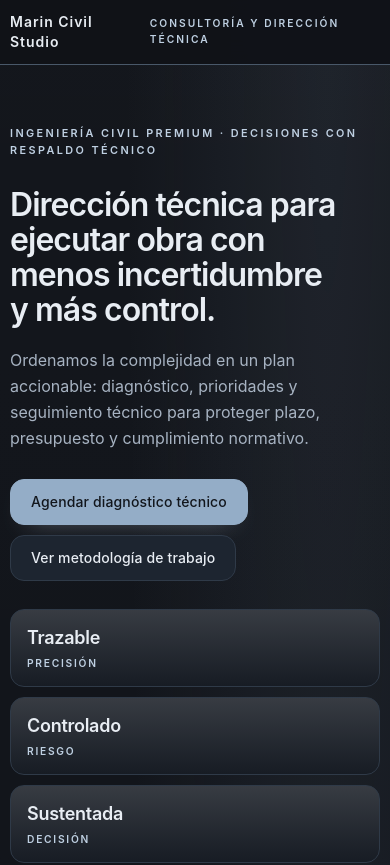
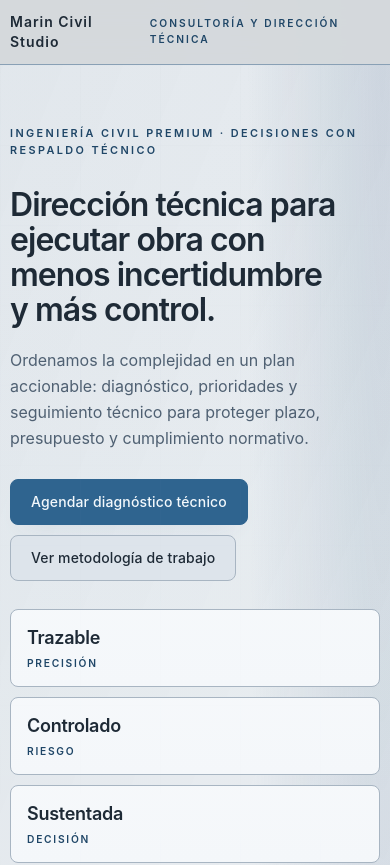
Before and after one commit to Daegon13/civil-premium-demo, a Next.js app: page / in a window 390 px wide. Shown: the top 865 px of the page. Built offline with nearby package versions, Linux system fonts and the light colour scheme; no server answers.

Commit message:
Refine structural design tokens and section usage rules

```diff
--- a/src/app/globals.css
+++ b/src/app/globals.css
@@ -1,22 +1,30 @@
 @import "tailwindcss";
 
 :root {
-  --color-bg: #11141a;
-  --color-surface: #171c24;
-  --color-surface-muted: #1d2530;
-  --color-border: #2f3a48;
-  --color-border-strong: #415268;
-  --color-text: #e8edf3;
-  --color-text-muted: #a7b3c2;
-  --color-accent: #94adc7;
-  --color-accent-strong: #bfd0e2;
+  --color-bg: #e6ebef;
+  --color-surface: #f4f7fa;
+  --color-surface-muted: #dde4eb;
+  --color-border: #a8b5c2;
+  --color-border-strong: #6e8194;
+  --color-text: #1e2a36;
+  --color-text-muted: #4f6072;
+  --color-accent: #2f648f;
+  --color-accent-strong: #1f4667;
+  --color-accent-contrast: #f3f8fc;
 
-  --radius-sm: 0.5rem;
-  --radius-md: 0.875rem;
-  --radius-lg: 1.25rem;
+  --radius-sm: 0.25rem;
+  --radius-md: 0.5rem;
+  --radius-lg: 0.75rem;
 
-  --shadow-soft: 0 28px 55px -38px rgba(0, 0, 0, 0.8);
-  --shadow-panel: 0 24px 42px -34px rgba(0, 0, 0, 0.72), inset 0 1px 0 rgba(255, 255, 255, 0.03);
+  --space-section-y: clamp(4.5rem, 7.4vw, 7.5rem);
+  --space-section-compact: clamp(3.5rem, 6vw, 5.25rem);
+  --space-stack-sm: 0.875rem;
+  --space-stack-md: 1.375rem;
+  --space-stack-lg: 2.125rem;
+
+  --shadow-soft: 0 20px 36px -28px rgba(24, 40, 58, 0.36);
+  --shadow-panel: 0 28px 42px -32px rgba(27, 44, 63, 0.42), inset 0 1px 0 rgba(255, 255, 255, 0.78);
+  --shadow-cta: 0 22px 44px -26px rgba(18, 46, 74, 0.36);
 }
 
 * {
@@ -41,8 +49,9 @@ body {
 .site-shell {
   min-height: 100vh;
   background:
-    radial-gradient(100% 70% at 84% 0%, rgba(146, 169, 194, 0.09), transparent 52%),
-    linear-gradient(180deg, rgba(255, 255, 255, 0.01), transparent 18%);
+    linear-gradient(112deg, rgba(59, 94, 127, 0.1) 0%, transparent 46%),
+    radial-gradient(62% 68% at 98% 0%, rgba(68, 104, 140, 0.16), transparent 56%),
+    linear-gradient(180deg, rgba(255, 255, 255, 0.56), rgba(255, 255, 255, 0.22));
 }
 
 .site-container {
@@ -51,23 +60,58 @@ body {
 }
 
 .section-spacing {
-  padding-block: clamp(3.5rem, 7vw, 7rem);
+  padding-block: var(--space-section-y);
   scroll-margin-top: 5.5rem;
+}
+
+.section-spacing-compact {
+  padding-block: var(--space-section-compact);
 }
 
 .section-divider {
   border-top: 1px solid var(--color-border);
 }
 
+/* Reglas de uso para reforzar identidad de ingeniería estructural */
+.theme-hero {
+  position: relative;
+}
+
+.theme-hero::after {
+  content: "";
+  position: absolute;
+  inset: 0;
+  pointer-events: none;
+  background-image:
+    linear-gradient(to right, color-mix(in srgb, var(--color-border) 35%, transparent) 1px, transparent 1px),
+    linear-gradient(to bottom, color-mix(in srgb, var(--color-border) 28%, transparent) 1px, transparent 1px);
+  background-size: 80px 80px;
+  opacity: 0.18;
+  mask-image: linear-gradient(180deg, rgba(0, 0, 0, 0.58), transparent 70%);
+}
+
+.theme-section {
+  background: transparent;
+}
+
+.theme-section-emphasis {
+  background: color-mix(in srgb, var(--color-surface) 84%, white 16%);
+}
+
 .panel {
-  border: 1px solid var(--color-border);
+  border: 1px solid color-mix(in srgb, var(--color-border) 82%, var(--color-border-strong) 18%);
   background: linear-gradient(
     180deg,
-    color-mix(in srgb, var(--color-surface) 88%, #ffffff 12%) 0%,
-    var(--color-surface) 72%
+    color-mix(in srgb, var(--color-surface) 86%, white 14%) 0%,
+    color-mix(in srgb, var(--color-surface) 84%, var(--color-surface-muted) 16%) 100%
   );
   border-radius: var(--radius-lg);
   box-shadow: var(--shadow-panel);
+}
+
+.panel-cta {
+  border-color: var(--color-border-strong);
+  box-shadow: var(--shadow-cta);
 }
 
 .technical-grid {
@@ -81,10 +125,10 @@ body {
   inset: 0;
   border-radius: inherit;
   background-image:
-    linear-gradient(to right, color-mix(in srgb, var(--color-border) 58%, transparent) 1px, transparent 1px),
-    linear-gradient(to bottom, color-mix(in srgb, var(--color-border) 58%, transparent) 1px, transparent 1px);
+    linear-gradient(to right, color-mix(in srgb, var(--color-border-strong) 32%, transparent) 1px, transparent 1px),
+    linear-gradient(to bottom, color-mix(in srgb, var(--color-border-strong) 32%, transparent) 1px, transparent 1px);
   background-size: 30px 30px;
-  opacity: 0.22;
+  opacity: 0.3;
 }
 
 @keyframes heroLineIn {
@@ -122,17 +166,15 @@ body {
   animation: layerSweep 5.2s ease-in-out 2;
 }
 
-
-
 .card-lift {
   transition: transform 260ms ease, border-color 260ms ease, box-shadow 260ms ease, background-color 260ms ease;
 }
 
 .card-lift:hover {
   transform: translateY(-4px);
-  border-color: color-mix(in srgb, var(--color-accent) 44%, var(--color-border));
-  box-shadow: 0 28px 45px -34px rgba(0, 0, 0, 0.86);
-  background-color: color-mix(in srgb, var(--color-surface) 88%, #202733 12%);
+  border-color: var(--color-border-strong);
+  box-shadow: var(--shadow-soft);
+  background-color: color-mix(in srgb, var(--color-surface) 68%, white 32%);
 }
 
 @keyframes fadeUp {
@@ -155,6 +197,7 @@ body {
 .fade-up[data-stagger="02"] { --stagger: 2; }
 .fade-up[data-stagger="03"] { --stagger: 3; }
 .fade-up[data-stagger="04"] { --stagger: 4; }
+
 @media (max-width: 640px) {
   .section-spacing {
     padding-block: 3.75rem;
--- a/src/components/sections/FinalCTA.tsx
+++ b/src/components/sections/FinalCTA.tsx
@@ -6,9 +6,9 @@ import { siteContent } from "@/content/siteContent";
 
 export function FinalCTA() {
   return (
-    <section className="section-spacing" id="contacto">
+    <section className="theme-section section-spacing section-spacing-compact" id="contacto">
       <div className="site-container">
-        <div className="panel p-7 sm:p-10">
+        <div className="panel panel-cta p-7 sm:p-10">
           <SectionHeading
             eyebrow="Próximo paso"
             title="Si estás por definir una decisión de obra, conversemos"
--- a/src/components/sections/Hero.tsx
+++ b/src/components/sections/Hero.tsx
@@ -7,7 +7,7 @@ import { siteContent } from "@/content/siteContent";
 
 export function Hero() {
   return (
-    <section className="section-spacing pb-14 sm:pb-16" id="inicio">
+    <section className="theme-hero section-spacing pb-14 sm:pb-16" id="inicio">
       <div className="site-container grid items-center gap-10 md:gap-12 lg:grid-cols-[1.03fr_0.97fr] lg:gap-16">
         <div className="space-y-7 sm:space-y-8">
           <p className="text-[0.68rem] font-semibold uppercase tracking-[0.22em] text-[var(--color-accent-strong)]">
--- a/src/components/sections/Process.tsx
+++ b/src/components/sections/Process.tsx
@@ -3,7 +3,7 @@ import { SectionHeading } from "@/components/ui/SectionHeading";
 
 export function Process() {
   return (
-    <section className="section-spacing section-divider" id="proceso">
+    <section className="theme-section-emphasis section-spacing section-divider" id="proceso">
       <div className="site-container space-y-9">
         <SectionHeading
           eyebrow="Cómo trabajamos"
--- a/src/components/sections/ProjectTypes.tsx
+++ b/src/components/sections/ProjectTypes.tsx
@@ -29,7 +29,7 @@ const projectTypes = [
 
 export function ProjectTypes() {
   return (
-    <section className="section-spacing">
+    <section className="theme-section section-spacing">
       <div className="site-container space-y-9">
         <SectionHeading
           eyebrow="Tipos de proyectos e intervenciones"
--- a/src/components/sections/Services.tsx
+++ b/src/components/sections/Services.tsx
@@ -24,7 +24,7 @@ const services = [
 
 export function Services() {
   return (
-    <section className="section-spacing">
+    <section className="theme-section section-spacing">
       <div className="site-container space-y-9">
         <SectionHeading
           eyebrow="Servicios"
--- a/src/components/sections/TrustBlock.tsx
+++ b/src/components/sections/TrustBlock.tsx
@@ -16,7 +16,7 @@ const withoutSupport = [
 
 export function TrustBlock() {
   return (
-    <section className="section-spacing section-divider">
+    <section className="theme-section-emphasis section-spacing section-divider">
       <div className="site-container space-y-9">
         <SectionHeading
           eyebrow="Confianza basada en método"
--- a/src/components/ui/Button.tsx
+++ b/src/components/ui/Button.tsx
@@ -6,7 +6,7 @@ export function buttonClassName(variant: ButtonVariant = "primary", className?:
   return cn(
     "inline-flex min-h-11 items-center justify-center rounded-[var(--radius-md)] border px-5 py-3 text-sm font-medium tracking-[0.01em] transition-all duration-200 focus-visible:outline-none focus-visible:ring-2 focus-visible:ring-[var(--color-accent)]/70 focus-visible:ring-offset-2 focus-visible:ring-offset-[var(--color-bg)] disabled:cursor-not-allowed disabled:opacity-60",
     variant === "primary" &&
-      "border-[var(--color-accent)] bg-[var(--color-accent)] text-[#12161c] shadow-[0_10px_26px_-18px_rgba(176,192,209,0.9)] hover:-translate-y-[1px] hover:border-[var(--color-accent-strong)] hover:bg-[var(--color-accent-strong)]",
+      "border-[var(--color-accent)] bg-[var(--color-accent)] text-[var(--color-accent-contrast)] shadow-[0_10px_26px_-18px_rgba(176,192,209,0.9)] hover:-translate-y-[1px] hover:border-[var(--color-accent-strong)] hover:bg-[var(--color-accent-strong)]",
     variant === "secondary" &&
       "border-[var(--color-border)] bg-[var(--color-surface-muted)] text-[var(--color-text)] hover:-translate-y-[1px] hover:border-[var(--color-border-strong)] hover:bg-[color-mix(in_srgb,var(--color-surface-muted)_85%,black)]",
     variant === "ghost" &&
--- a/src/styles/tokens.ts
+++ b/src/styles/tokens.ts
@@ -1,28 +1,64 @@
 export const tokens = {
   colors: {
-    background: "#0F1318",
-    surface: "#151B22",
-    surfaceAlt: "#1B232D",
-    line: "#2A3340",
-    text: "#EAF0F7",
-    muted: "#A0AAB8",
-    accent: "#7FA4C8",
-    accentStrong: "#99BEDF",
+    background: "#E6EBEF",
+    surface: "#F4F7FA",
+    surfaceAlt: "#DDE4EB",
+    line: "#A8B5C2",
+    lineStrong: "#6E8194",
+    text: "#1E2A36",
+    muted: "#4F6072",
+    accent: "#2F648F",
+    accentStrong: "#1F4667",
+    accentContrast: "#F3F8FC",
   },
   spacing: {
-    sectionY: "clamp(4rem, 7vw, 7rem)",
+    sectionY: "clamp(4.5rem, 7.4vw, 7.5rem)",
+    sectionYCompact: "clamp(3.5rem, 6vw, 5.25rem)",
     containerX: "clamp(1.25rem, 3vw, 2.5rem)",
-    stackSm: "0.75rem",
-    stackMd: "1.25rem",
-    stackLg: "2rem",
+    stackXs: "0.5rem",
+    stackSm: "0.875rem",
+    stackMd: "1.375rem",
+    stackLg: "2.125rem",
+    stackXl: "3.25rem",
   },
   radius: {
-    sm: "0.5rem",
-    md: "0.875rem",
-    lg: "1.25rem",
+    sm: "0.25rem",
+    md: "0.5rem",
+    lg: "0.75rem",
+    xl: "1rem",
   },
   shadows: {
-    soft: "0 14px 40px -24px rgba(0, 0, 0, 0.55)",
+    card: "0 20px 36px -28px rgba(24, 40, 58, 0.36)",
+    panel: "0 28px 42px -32px rgba(27, 44, 63, 0.42), inset 0 1px 0 rgba(255, 255, 255, 0.78)",
+    cta: "0 22px 44px -26px rgba(18, 46, 74, 0.36)",
+  },
+} as const;
+
+export const tokenUsageRules = {
+  hero: {
+    intent: "Apertura técnica: máximo contraste en titulares y señales de precisión.",
+    background: "base background + gradiente estructural en site-shell",
+    eyebrow: "accentStrong",
+    ctaPrimary: "accent con texto accentContrast",
+    ctaSecondary: "surfaceAlt + lineStrong",
+  },
+  cards: {
+    intent: "Módulos comparables con lectura rápida de alcance y entregable.",
+    container: "surface/surfaceAlt con borde line",
+    hover: "lineStrong + elevación card",
+    metadata: "accentStrong para índices, fases y outcomes",
+  },
+  sections: {
+    intent: "Ritmo vertical consistente, alternando bloques base y enfatizados.",
+    standardSpacing: "sectionY",
+    compactSpacing: "sectionYCompact",
+    divider: "line",
+  },
+  cta: {
+    intent: "Cierre con carácter ejecutivo y foco de conversión.",
+    panel: "surface con borde lineStrong y sombra cta",
+    primary: "accent/accentStrong",
+    ghost: "fondo transparente + lineStrong",
   },
 } as const;
 
```
